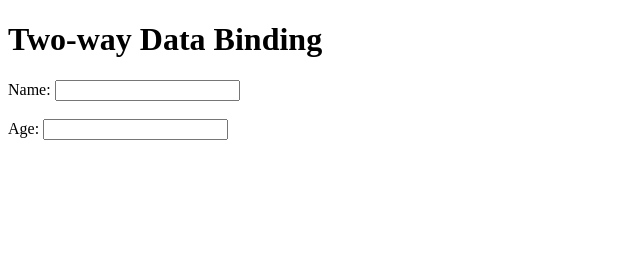
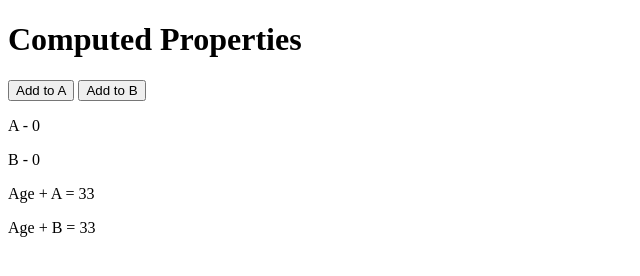
Before and after one commit to Simke021/vuejs, a plain HTML site: page index.html in a window 1280 px wide. Shown: the whole page, without its empty margins (0-640 px from the left). Drawn offline with nearby package versions, Linux system fonts and the light colour scheme.

Commit message:
Computed Properties

```diff
--- a/app.js
+++ b/app.js
@@ -1,15 +1,28 @@
 new Vue({
   el: "#vue-app",
   data: {
-    name: "",
-    age: ""
+    age: 33,
+    a: 0,
+    b: 0
   },
   methods: {
-    logName: function() {
-      this.name;
+    /*addToA: function() {
+      //console.log("addToA");
+      return this.a + this.age;
     },
-    logAge: function() {
-      this.age;
+    addToB: function() {
+      //console.log("addToB");
+      return this.b + this.age;
+    }*/
+  },
+  computed: {
+    addToA: function() {
+      //console.log("addToA");
+      return this.a + this.age;
+    },
+    addToB: function() {
+      //console.log("addToB");
+      return this.b + this.age;
     }
   }
 });
--- a/index.html
+++ b/index.html
@@ -13,15 +13,16 @@
 
 <body>
     <div id="vue-app">
-        <h1>Two-way Data Binding</h1>
-        <label>Name:</label>
-        <input type="text" v-model="name">
-        <span>{{ name }}</span><br><br>
-        <label>Age:</label>
-        <input type="text" v-model="age">
-        <span>{{ age }}</span>
+        <h1>Computed Properties</h1>
+        <button v-on:click="a++">Add to A</button>
+        <button v-on:click="b++">Add to B</button>
+        <p>A - {{ a }}</p>
+        <p>B - {{ b }}</p>
+        <!--<p>Age + A = {{ addToA() }}</p>
+        <p>Age + B = {{ addToB() }}</p>-->
+        <p>Age + A = {{ addToA }}</p>
+        <p>Age + B = {{ addToB }}</p>
     </div>
-    <!--https://vuejs.org/v2/guide/events.html#Key-Modifiers-->
     <script src="app.js"></script>
 </body>
 
```
